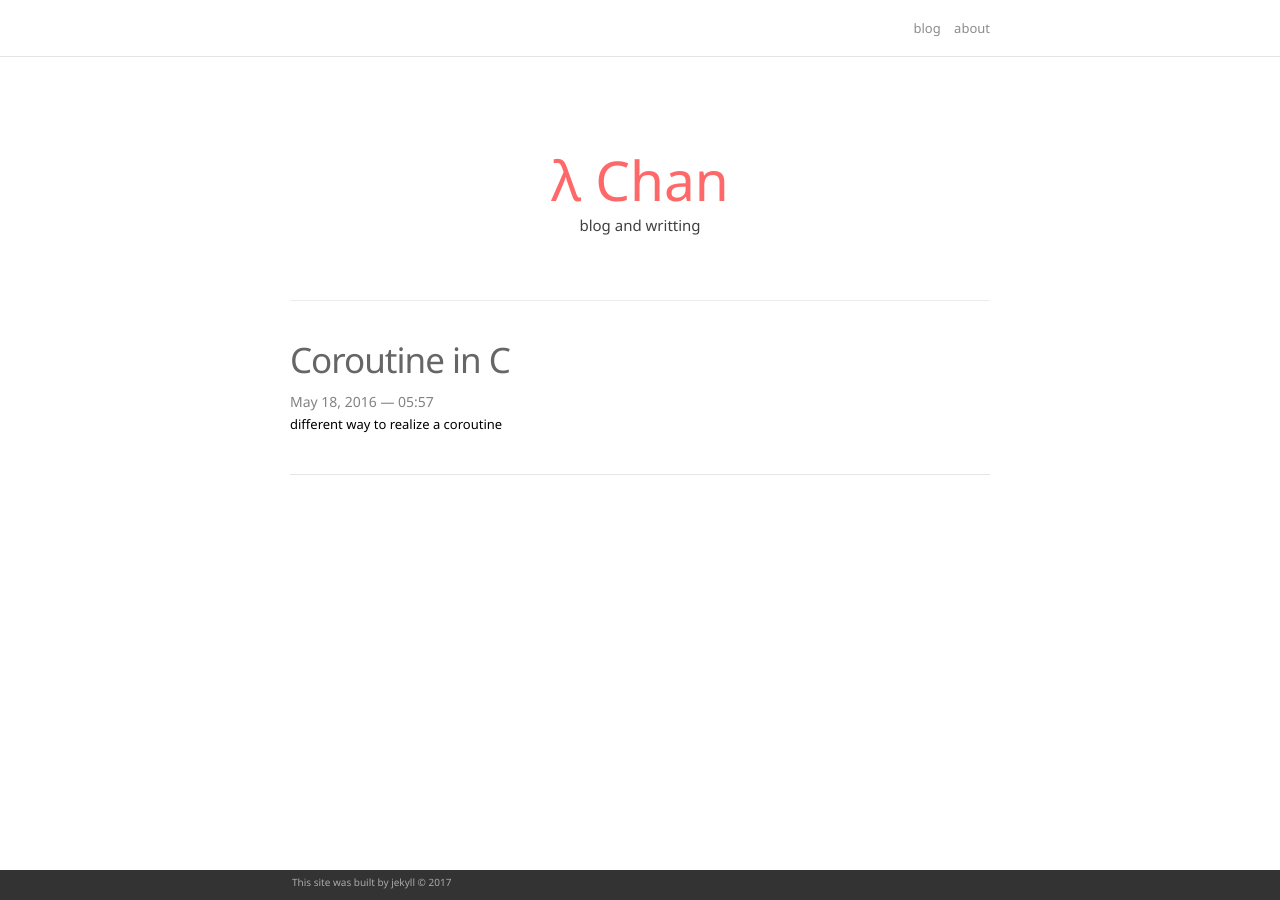
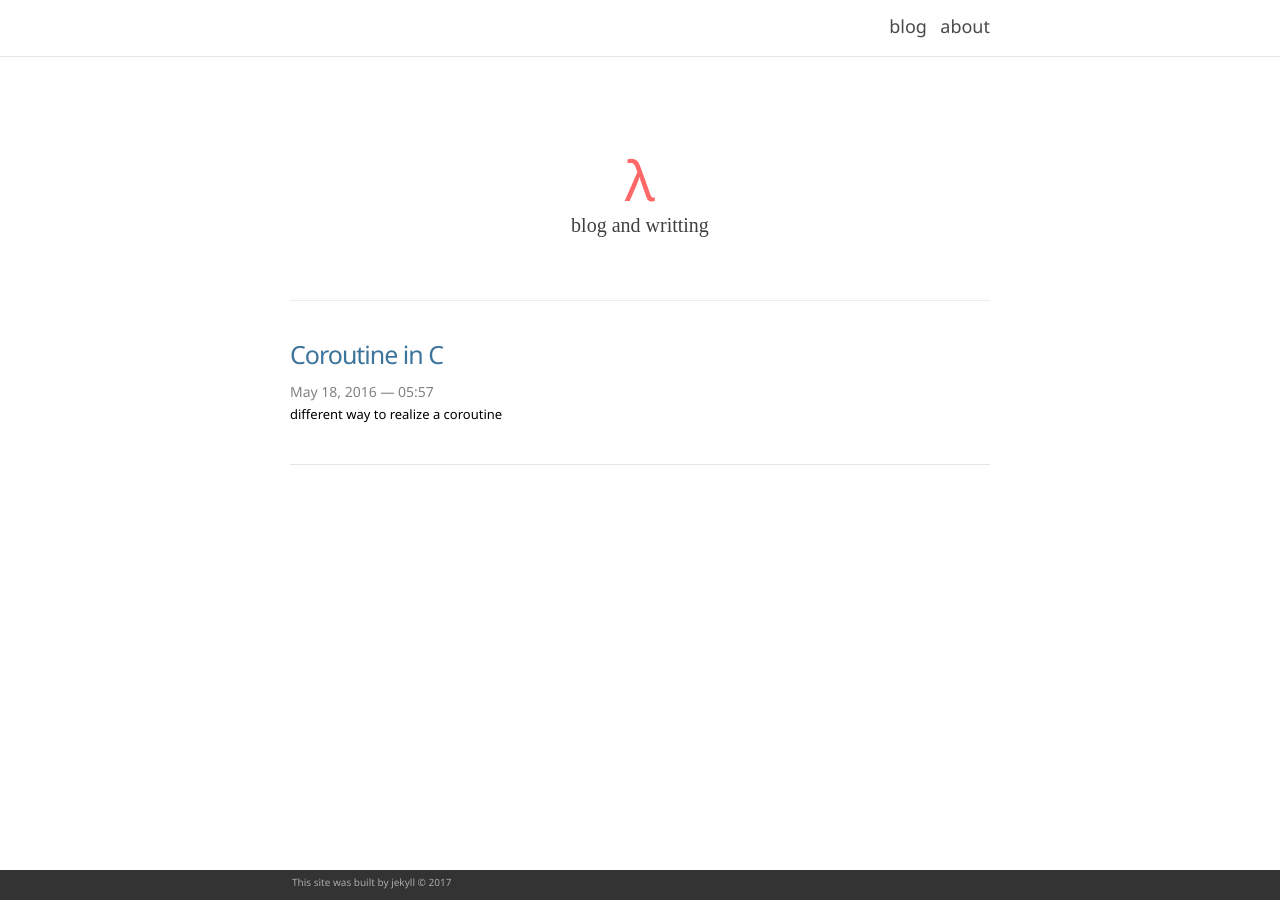
Before and after one commit to JesseEisen/JesseEisen.github.io, a Jekyll site: the page built from index.html, in a window 1280 px wide. Built offline with Jekyll 4.4.1, drawn with Linux system fonts in a browser that asks for light colours; nearby versions of some CDN libraries; the list of posts is cut into pages by our own code.

Commit message:
change many css

```diff
--- a/_sass/_layout.scss
+++ b/_sass/_layout.scss
@@ -27,6 +27,11 @@ color: $theme-color;
 .site-nav {
 float: right;
 line-height: $nav-height;
+a {
+    font-size:18px;
+    color: #0e0e0e;
+    text-decoration:none;
+}
 .page-link{
 line-height: $base-line-height;
         // Gaps between nav items, but not on the first one
@@ -67,7 +72,9 @@ display: line;
         padding-bottom:5px;
     }
     h2{
-        font-size:15px;
+        font-family: cursive;
+        font-size:20px;
+        font-weight: 200;
     }
 }
 
@@ -115,8 +122,13 @@ font-size: 20px;
 margin: 0px 0;
 list-style: none;
     > li {
-margin-bottom: $vertical-spacing-unit;
+margin-bottom: 15px;
     }
+
+a {
+    color: #3d749c;
+    text-decoration: none;
+}
 }
 .contacticon {
 font-size: 60px;
@@ -133,7 +145,7 @@ text-align: center;
 margin-bottom: $vertical-spacing-unit;
 }
 .post-title {
-font-size: 35px;
+font-size: 25px;
 letter-spacing: -1px;
 line-height: 1;
 padding-bottom:2px;
@@ -142,6 +154,11 @@ font-size: 36px;
     }
 }
 .post-content {
+p {
+    font-size: 13px;
+    font-height:1.8em;
+    margin-bottom:10px;
+}
 h2 {
 font-size: 30px;
 padding-bottom:15px;
@@ -151,13 +168,14 @@ font-size: 28px;
     }
 h3 {
 font-size: 25px;
-padding-bottom:15px;
+padding-bottom:4px;
+padding-top:15px;
 @include media-query($on-laptop) {
 font-size: 22px;
         }
     }
 h4 {
-font-size: 20px;
+font-size: 18px;
 padding-bottom:15px;
 @include media-query($on-laptop) {
 font-size: 18px;
@@ -173,6 +191,20 @@ hr {
     overflow: hidden;
     border-width: 1px;
     border-color: #a9a9a9;
+    margin-top: 40px;
+    margin-bottom:15px;
+}
+
+pre {
+        padding: 8px 12px;
+}
+
+pre, code {
+    font-family: sans-serif, Helvetica;
+    font-size: 13px;
+    border-radius: 3px;
+    line-height:1.5em;
+    background-color: #f4f7f7;
 }
 }
 .post-meta {
--- a/index.html
+++ b/index.html
@@ -3,7 +3,7 @@ layout: default
 ---
 
 <div class="header-bar">
-  <h1> λ Chan</h1>
+  <h1> λ </h1>
   <h2> blog and writting </h2>
   <br/>
   <hr>
```
